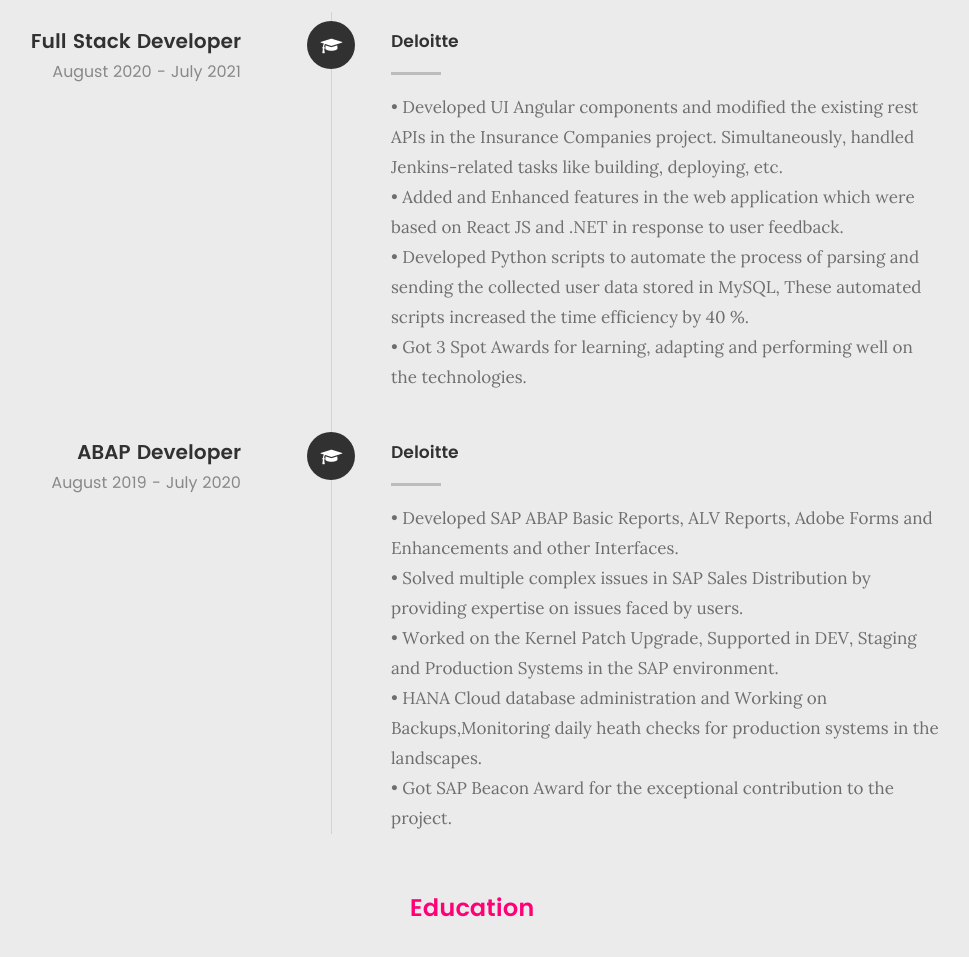
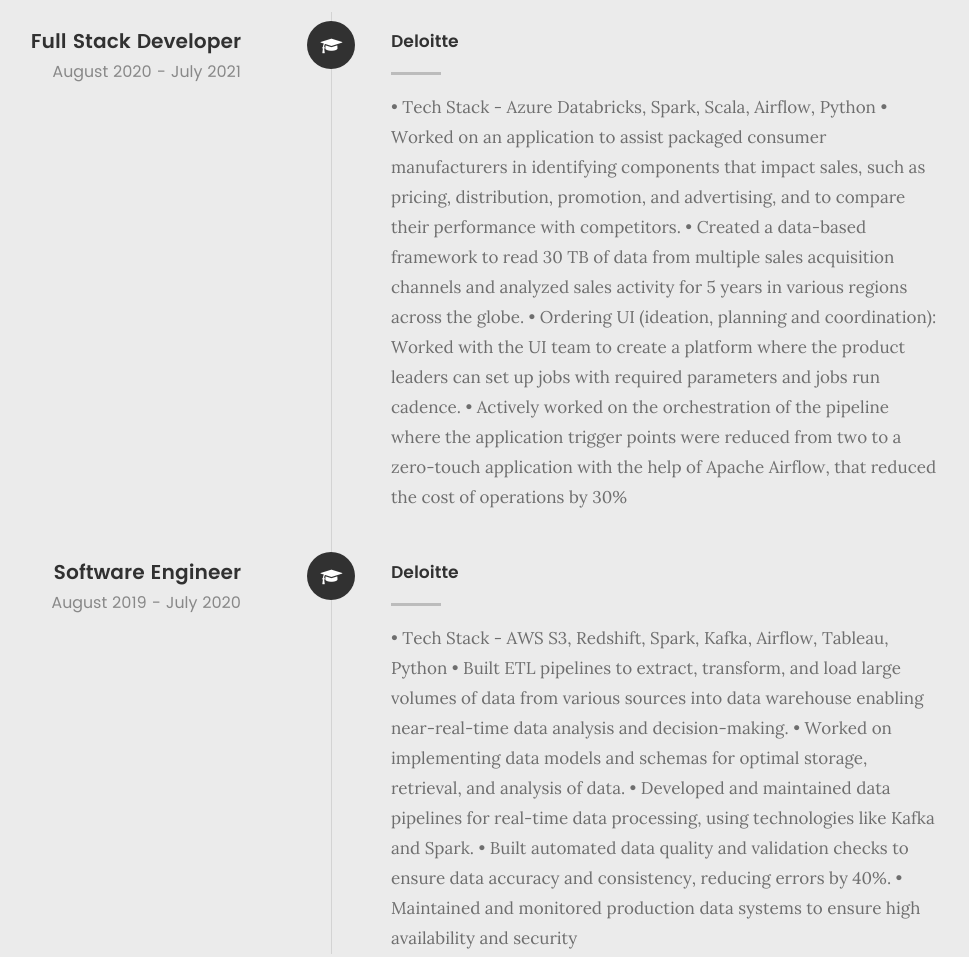
Before and after one commit to Adeemshaik/Adeemshaik.github.io, a plain HTML site: page index.html in a window 1280 px wide. Shown: the part 2557-3514 px from the top of the page, without its empty margins (168-1137 px from the left). Drawn offline with Linux system fonts and the light colour scheme; files whose address does not match are found by name.

Commit message:
Update index.html

```diff
--- a/index.html
+++ b/index.html
@@ -159,13 +159,13 @@
 				   	<strong>Programming : </strong> <span>Java, Python, JavaScript, SQL, HTML/CSS, PHP, Scala</span> <br>
 
 
-				   	<strong>Web Technologies : </strong> <span>ReactJS, AngularJS, ExpressJS, NodeJS, HTML5, CSS, Bootstrap </span> <br>
+				   	<strong>Web Technologies : </strong> <span>HTML5, CSS, Bootstrap </span> <br>
 
 
-				   	<strong>Databases&Cloud : </strong> <span>MySQL, Mongo DB, Redis, AWS (API Gateway, EMS, EKR, EC2), SAP </span> <br>
+				   	<strong>Databases&Cloud : </strong> <span>MySQL, Mongo DB, Redis, AWS (API Gateway, EMS, EKR, EC2), GCP </span> <br>
 
 
-				   	<strong>Tools&Frameworks : </strong> GIT, .NET, Apache(Hadoop, Kafka, Spark), Docker, Kubernetes  <span></span>
+				   	<strong>Tools&Frameworks : </strong> GIT, Apache(Hadoop, Kafka, Spark), Docker, Kubernetes  <span></span>
 
 
 
@@ -226,10 +226,15 @@
 
 	   				<div class="timeline-content">
 	   					<h4>Deloitte</h4>
-	   					<p>• Developed UI Angular components and modified the existing rest APIs in the Insurance Companies project. Simultaneously, handled Jenkins-related tasks like building, deploying, etc. <br>
-							• Added and Enhanced features in the web application which were based on React JS and .NET in response to user feedback.<br>
-							• Developed Python scripts to automate the process of parsing and sending the collected user data stored in MySQL, These automated scripts increased the time efficiency by 40 %.<br>
-							• Got 3 Spot Awards for learning, adapting and performing well on the technologies.</p>
+	   					<p>• Tech Stack - Azure Databricks, Spark, Scala, Airflow, Python
+						   • Worked on an application to assist packaged consumer manufacturers in identifying components that impact sales, such as
+						    pricing, distribution, promotion, and advertising, and to compare their performance with competitors.
+						   • Created a data-based framework to read 30 TB of data from multiple sales acquisition channels and analyzed sales activity
+						    for 5 years in various regions across the globe.
+						   • Ordering UI (ideation, planning and coordination): Worked with the UI team to create a platform where the product leaders
+						    can set up jobs with required parameters and jobs run cadence.
+						   • Actively worked on the orchestration of the pipeline where the application trigger points were reduced from two to a zero-touch
+						    application with the help of Apache Airflow, that reduced the cost of operations by 30% </p>
 	   				</div>
 
 	   			</div> <!-- /timeline-block -->
@@ -241,17 +246,19 @@
 	   				</div>
 
 	   				<div class="timeline-header">
-	   					<h3>ABAP Developer</h3>
+	   					<h3>Software Engineer</h3>
 	   					<p>August 2019 - July 2020</p>
 	   				</div>
 
 	   				<div class="timeline-content">
 	   					<h4>Deloitte</h4>
-	   					<p> • Developed SAP ABAP Basic Reports, ALV Reports, Adobe Forms and Enhancements and other Interfaces.<br>
-							• Solved multiple complex issues in SAP Sales Distribution by providing expertise on issues faced by users.<br>
-							• Worked on the Kernel Patch Upgrade, Supported in DEV, Staging and Production Systems in the SAP environment.<br>
-							• HANA Cloud database administration and Working on Backups,Monitoring daily heath checks for production systems in the landscapes.<br>
-							• Got SAP Beacon Award for the exceptional contribution to the project.</p>
+	   					<p> • Tech Stack - AWS S3, Redshift, Spark, Kafka, Airflow, Tableau, Python
+						    • Built ETL pipelines to extract, transform, and load large volumes of data from various sources into data warehouse enabling
+						      near-real-time data analysis and decision-making.
+						    • Worked on implementing data models and schemas for optimal storage, retrieval, and analysis of data.
+						    • Developed and maintained data pipelines for real-time data processing, using technologies like Kafka and Spark.
+						    • Built automated data quality and validation checks to ensure data accuracy and consistency, reducing errors by 40%.
+						    • Maintained and monitored production data systems to ensure high availability and security</p>
 	   				</div>
 
 	   			</div> <!-- /timeline-block -->
```
